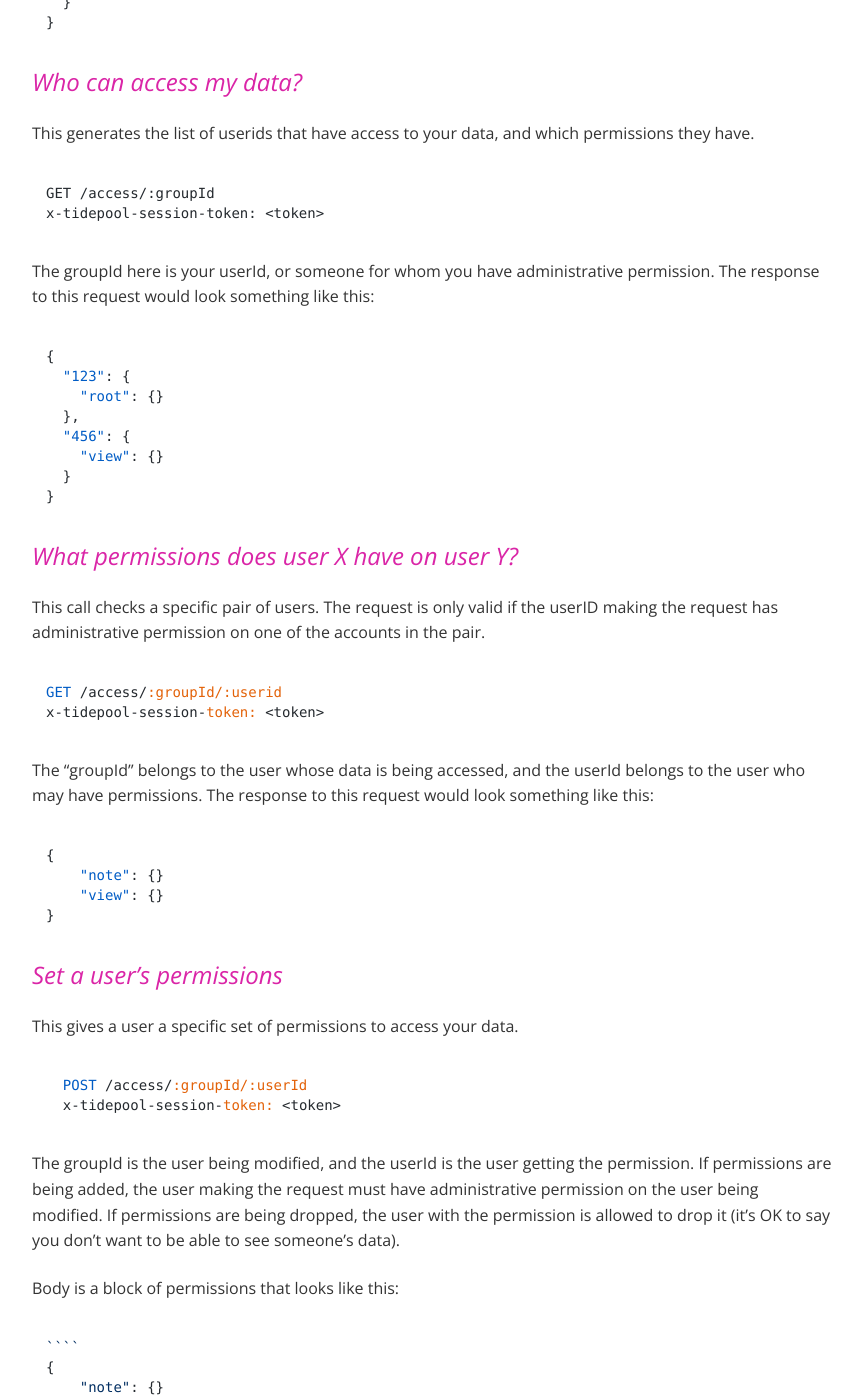
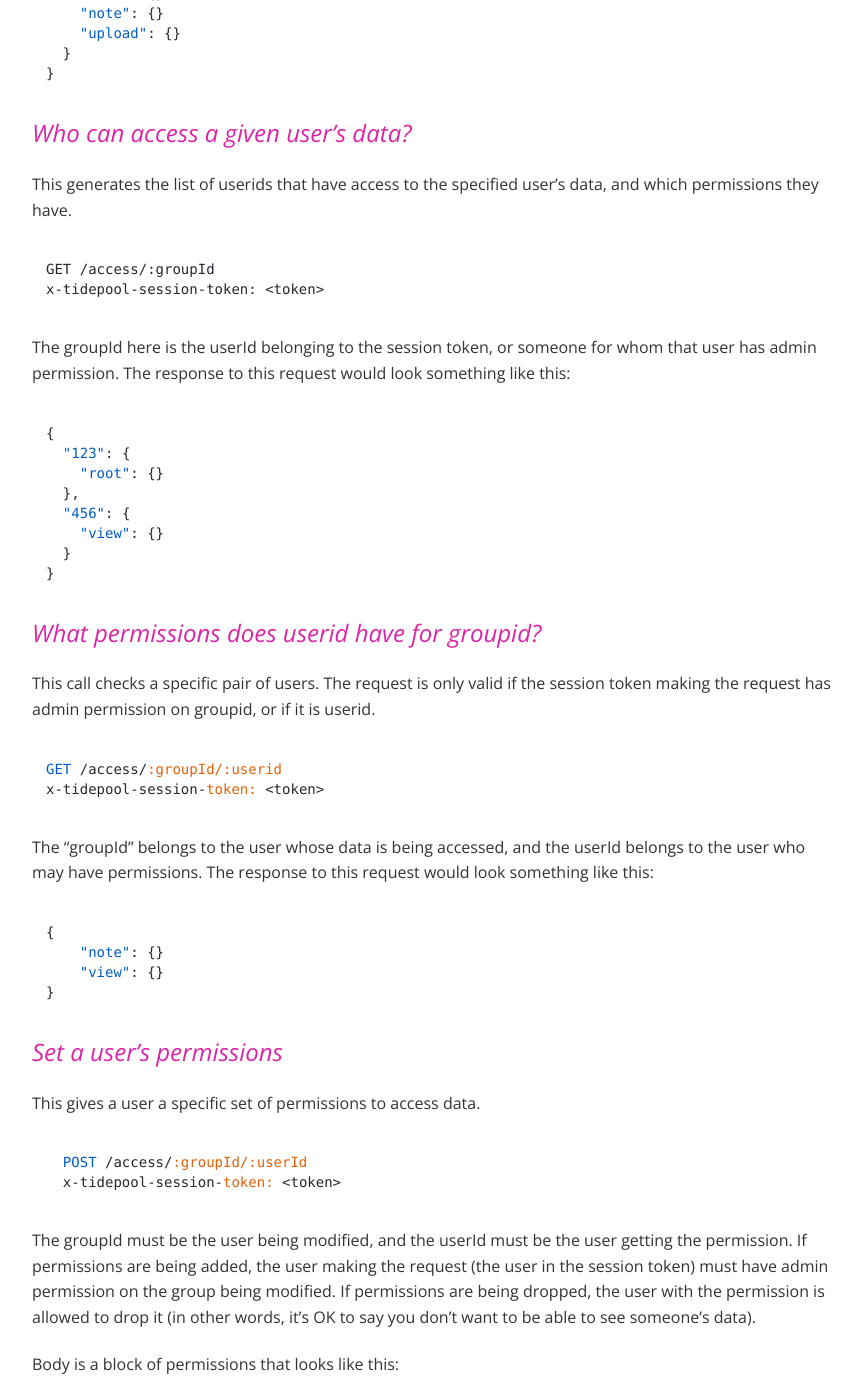
Before and after one commit to tidepool-org/tidepool-org.github.io, a Jekyll site: the page built from _docs/tidepool-api.md, in a window 1280 px wide and 1400 px high, scrolled down 6672 px. Shown: the whole window, without its empty margins (208-1070 px from the left). Built offline with Jekyll 4.4.1, drawn with Linux system fonts in a browser that asks for light colours; nearby versions of some CDN libraries; some of the changed text lies outside the part shown.

Commit message:
Respond to cheddar's feedback, and add some stuff about data accounts. More to come.

`````diff
--- a/_docs/tidepool-api.md
+++ b/_docs/tidepool-api.md
@@ -208,11 +208,11 @@ A user's "groups" are the set of accounts for which the user has some permission
 The permissions currently available are:
 
 * **view** -- If B has view permission on account A, B can see all of A's data and metadata but does not have the ability to change it.
-* **upload** -- If B has upload permission, B can add new data to A's account, which implies that B can also read enough information to determine the date and time of A's last upload.
+* **upload** -- If B has upload permission, B can add new data to A's account. This implies that B can also read enough information to determine the date and time of A's last upload.
 * **note** -- If B has note permission, B can read the notes records in A's account and can create new notes in that account, as well as edit the notes that B has created.
 * **edit** -- If B has edit permission, B is allowed to change A's data and metadata, but does not have the ability to delete it.
-* **administer** -- If B has administer permission, B can delete the account, change metadata, and change permissions.
-* **root** -- Root can do anything; account A is presumed to have all permissions on itself. No one except A can have root on account A.
+* **admin** -- If B has admin permission, B can delete the account, change metadata, and change permissions.
+* **root** -- Root can do anything; account A always has root on itself. No one except A can have root on account A. (Root doesn't actually exist as a permission bit in the database -- it's just returned from the API as if it does).
 
 ### Example
 Let's make this more real with an example:
@@ -223,10 +223,10 @@ Bob is Alice's dad. Carol is Alice's doctor. Dave is Alice's teacher, and Ellen
 
 
 It's Alice's account, so she (and only she) has root.
-Dad has total control over the account (has every possible permission).
-The doctor can view, upload, and make notes.
-The teacher can make notes but not see any data.
-Alice's aunt provides care but not management.
+Bob, the dad, has total control over the account (has every possible permission).
+Carol, the doctor, can view, upload, and make notes.
+Dave, the teacher, can make notes but not see any data.
+Ellen, Alice's aunt, provides care but not management.
 
 Here's the permissions table:
 
@@ -236,20 +236,20 @@ view | |X|X| |
 upload | |X|X| |X
 note | |X|X|X|X
 edit | |X| | |
-administer | |X| | |
+admin | |X| | |
 root | X | | | |
 
 If Alice asks "who can access my data?", she gets back the equivalent of:
 
   Alice: root
-  Bob: view, upload, note, edit, administer
+  Bob: view, upload, note, edit, admin
   Carol: view, upload, note
   Dave: note
   Ellen: upload, note
 
 If Bob asks "which groups am I in?", he gets back:
 
-  Alice: view, upload, note, edit, administer
+  Alice: view, upload, note, edit, admin
 
 If Carol asks "which groups am I in?", she might get back:
 
@@ -257,19 +257,18 @@ If Carol asks "which groups am I in?", she might get back:
   Susie: view, upload, note
   Michael: view
 
-The gatekeeper API is at the /access endpoint on Tidepool servers. Here's the list of things you can do with gatekeeper:
+(Where Susie and Michael are other clients of hers.) The gatekeeper API is at the ```/access``` endpoint on Tidepool servers. Here's the list of things you can do with gatekeeper:
 
-### Which groups am I in?
+### Which groups is a user in?
 
-
-This really means "whose user data can I access, and what permissions do I have for each of them?"
+This really means "whose data can a user access, and what permissions exist for each of them?"
 
 ```
 GET /access/groups/:userId
 x-tidepool-session-token: <token>
 ```
 
-The userId must be your own, or someone for whom you have "administrative" permission.
+The userId must be user belonging to the session token, or someone for whom that user has admin permission. If not, a 403 will be returned.
 
 The response to this request would look something like this:
 
@@ -289,16 +288,16 @@ The response to this request would look something like this:
 }
 ```
 
-### Who can access my data?
+### Who can access a given user's data?
 
-This generates the list of userids that have access to your data, and which permissions they have.
+This generates the list of userids that have access to the specified user's data, and which permissions they have.
 
 ```
 GET /access/:groupId
 x-tidepool-session-token: <token>
 ```
 
-The groupId here is your userId, or someone for whom you have administrative permission. The response to this request would look something like this:
+The groupId here is the userId belonging to the session token, or someone for whom that user has admin permission. The response to this request would look something like this:
 
 ```javascript
 {
@@ -311,9 +310,9 @@ The groupId here is your userId, or someone for whom you have administrative per
 }
 ```
 
-### What permissions does user X have on user Y?
+### What permissions does userid have for groupid?
 
-This call checks a specific pair of users. The request is only valid if  the userID making the request has administrative permission on one of the accounts in the pair.
+This call checks a specific pair of users. The request is only valid if the session token making the request has admin permission on groupid, or if it is userid.
 
 ```
 GET /access/:groupId/:userid
@@ -331,14 +330,14 @@ The "groupId" belongs to the user whose data is being accessed, and the userId b
 
 ### Set a user's permissions
 
-  This gives a user a specific set of permissions to access your data.
+  This gives a user a specific set of permissions to access data.
 
   ```
   POST /access/:groupId/:userId
   x-tidepool-session-token: <token>
   ```
 
-  The groupId is the user being modified, and the userId is the user getting the permission. If permissions are being added, the user making the request must have administrative permission on the user being modified. If permissions are being dropped, the user with the permission is allowed to drop it (it's OK to say you don't want to be able to see someone's data).
+  The groupId must be the user being modified, and the userId must be the user getting the permission. If permissions are being added, the user making the request (the user in the session token) must have admin permission on the group being modified. If permissions are being dropped, the user with the permission is allowed to drop it (in other words, it's OK to say you don't want to be able to see someone's data).
 
   Body is a block of permissions that looks like this:
 
@@ -349,7 +348,7 @@ The "groupId" belongs to the user whose data is being accessed, and the userId b
     }
     ````
 
-  The permissions block *replaces* the set of permissions for that user. There is no separate call to add or remove a permission -- you must first read the existing permissions and then change them.
+  If the call succeeds, the permissions block *replaces* the set of permissions for that user. There is no separate call to add or remove a permission -- you must first read the existing permissions and then change them.
 
   Note that each permission has an empty object to define its existence; this is to support the idea of more granular permissions later (for example, the "view" permission could support the concept of specific subsets of data to be viewed).
 
@@ -504,6 +503,38 @@ var profile = {
 
 Create a data account for my daughter:
 
+```
+POST /user/createChild/:userid
+```
+
+Creates a child data account that is managed by the account :userid. For client-side uses, :userid must be the account owned by the token.
+
+Body of post is:
+```javascript
+{
+  "username": "any_unique_username",
+  "password": "apassword",
+  "emails": [list_of_emails]
+  "fullName": "Jane Smith"
+}
+```
+
+The fullName field and username are both required. The username can be any valid username; the call will be rejected if the username is not unique. The password may be omitted or blank. If so, the account will be given a random password and it will not be possible to log into the account directly. Emails is a list of email addresses and it may be omitted or blank.
+
+If validation fails, a 400 error is returned with an explanation of the error in the body.
+
+If all validation passes, the new account is created and the caller's account is given all access rights to it (view, edit, note, admin, upload). The return body contains the user data for the new account:
+
+```javascript
+{
+  "username": "username",
+  "emails": [list_of_emails]
+  "fullName": "Jane Smith"
+  "userid": "abc123"
+}
+```
+
+
 Need create new "dummy account" (user `456`, no password).
 
 First create dummy user and profile. We need to figure out how user `123` becomes an owner for dummy account `456`. Ideally would happend in one call, to avoid risks of a ghosts account.
`````
